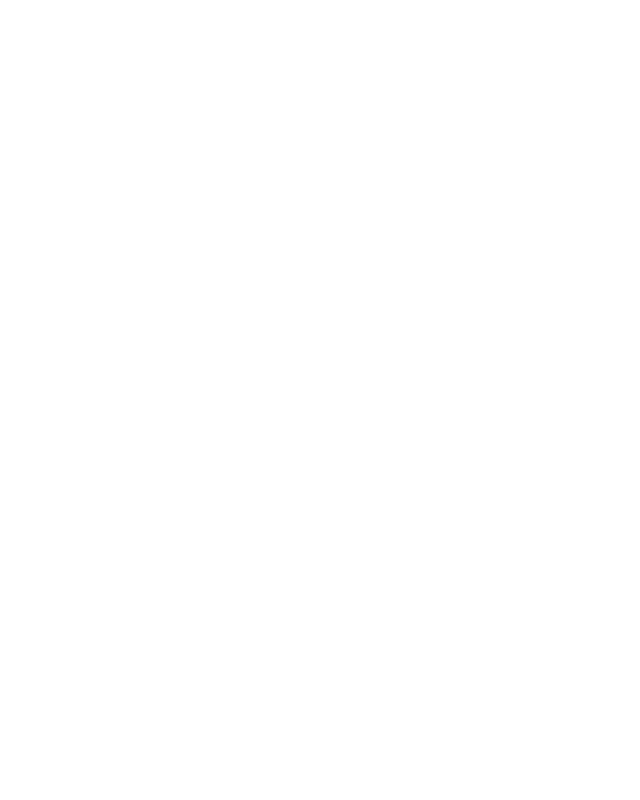
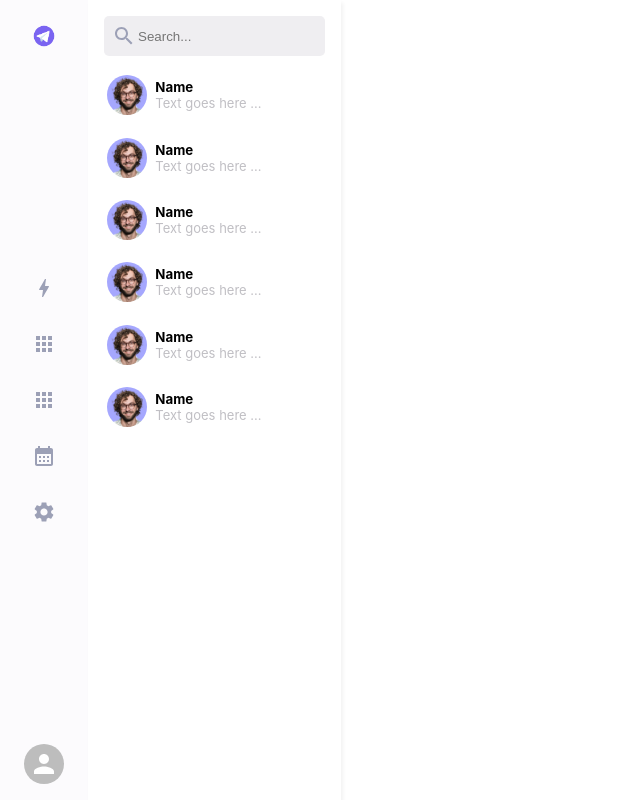
Before and after one commit to 007Steve/Messenger-App-3.0, a Next.js app: page / in a window 1280 px wide. Shown: the whole page, without its empty margins (0-640 px from the left). Built offline with nearby package versions, Linux system fonts and the light colour scheme.

Commit message:
add sidebar

```diff
--- a/pages/index.js
+++ b/pages/index.js
@@ -1,6 +1,7 @@
 import Head from 'next/head'
 import Image from 'next/image'
 import styles from '../styles/Home.module.css'
+import Sidebar from '../components/Sidebar'
 
 export default function Home() {
   return (
@@ -11,7 +12,7 @@
         <link rel="icon" href="/favicon.ico" />
       </Head>
 
-
+      <Sidebar/>
     </div>
   )
 }
```
